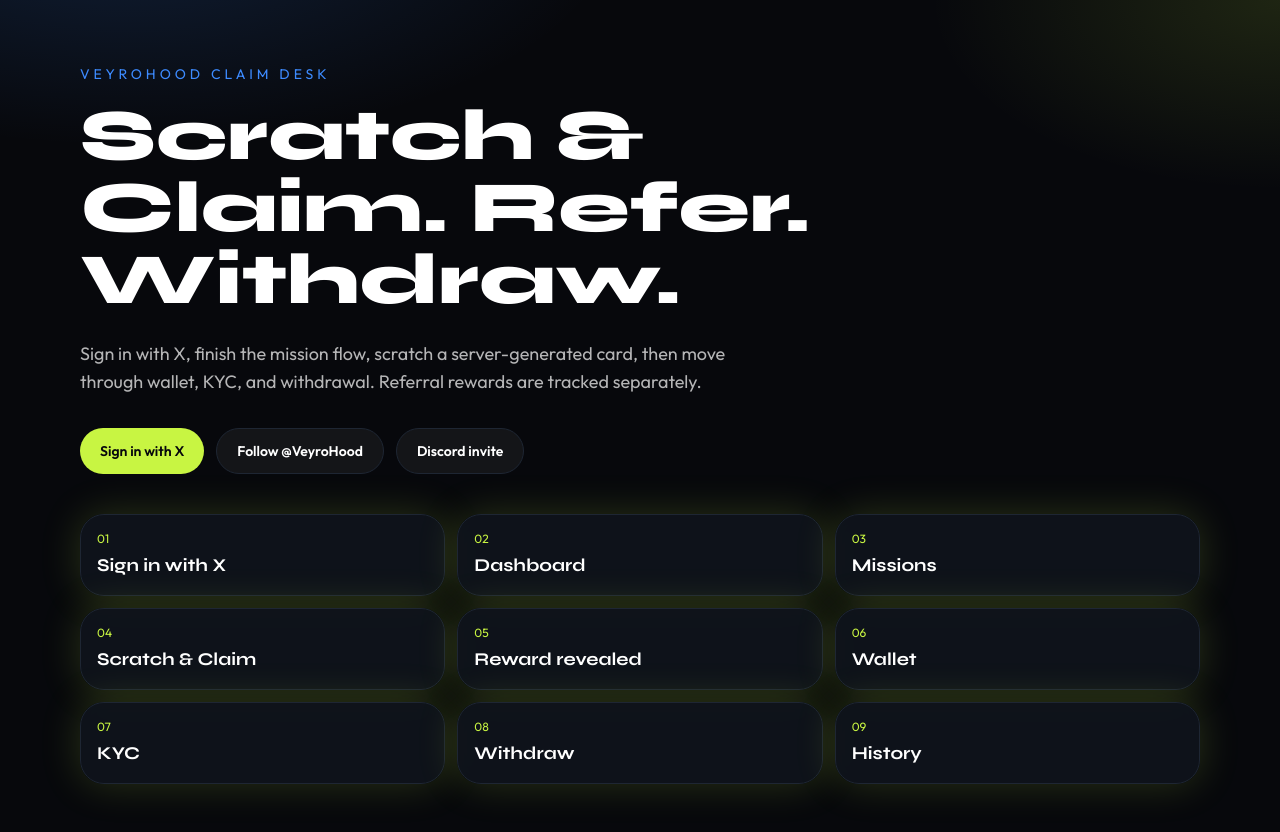
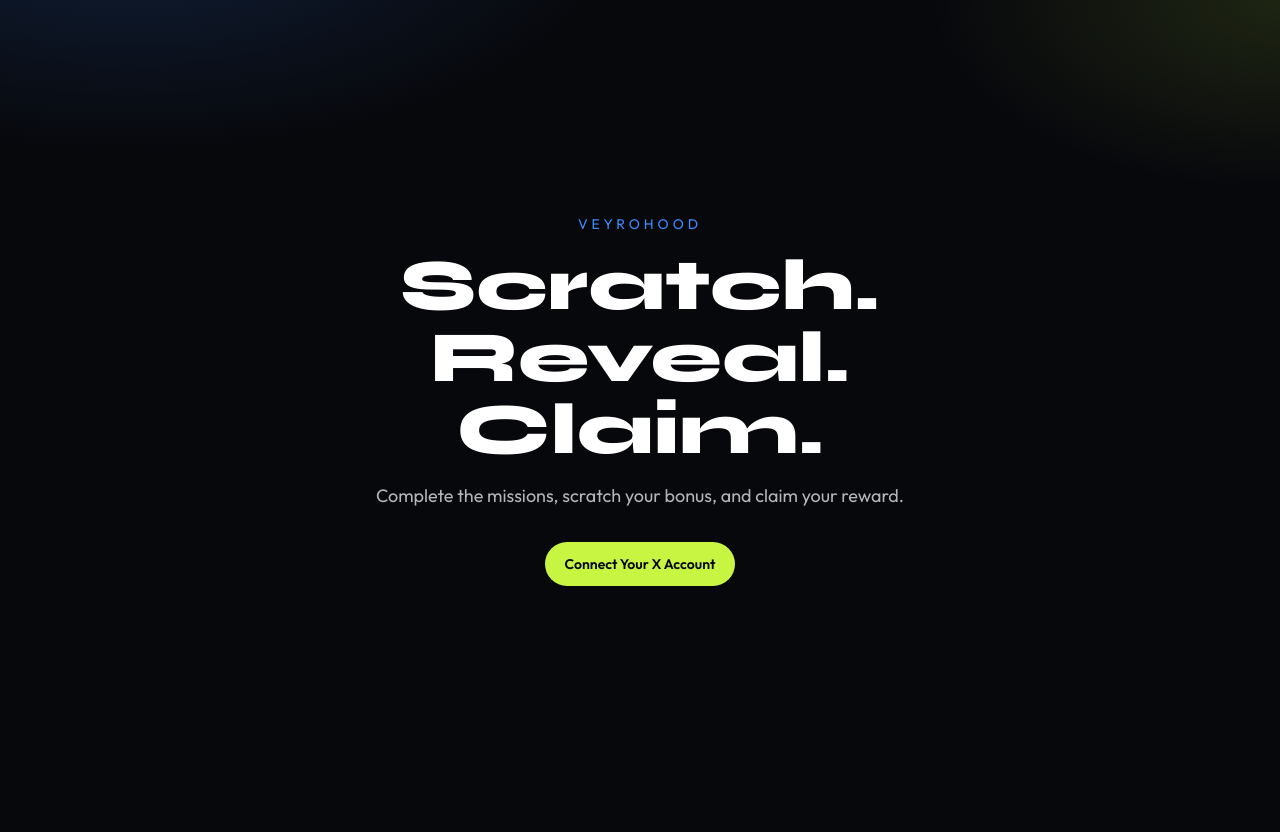
Before and after one commit to joinveyrohood/veyrohood-claim, a Next.js app: page / in a window 1280 px wide. Shown: the top 832 px of the page. After the commit the page ends 800 px from the top, so only its background shows below. Built offline with nearby package versions, Linux system fonts and the light colour scheme.

Commit message:
Route X login to missions, then scratch, claim, and wallet.

```diff
--- a/app/api/auth/x/callback/route.ts
+++ b/app/api/auth/x/callback/route.ts
@@ -23,23 +23,19 @@ export async function GET(request: Request) {
     applyCookie(res, clearOauthCookie());
     return res;
   };
-
   if (oauthError) return fail(oauthError);
   if (!code || !state) return fail("Missing OAuth code.");
   const raw = readOauthCookie(request);
   const saved = raw ? decodeOauthPayload(raw) : null;
   if (!saved) return fail("OAuth session expired. Try again.");
   if (saved.state !== state) return fail("OAuth state mismatch.");
-
   try {
     const token = await exchangeXCode(code, saved.verifier);
     const profile = await fetchXMe(token.access_token);
     const expires = new Date(Date.now() + (token.expires_in || 7200) * 1000).toISOString();
     const db = supabaseAdmin();
     const { data: existing } = await db.from("users").select("id").eq("x_user_id", profile.id).maybeSingle();
-    const { data: user, error } = await db
-      .from("users")
-      .upsert({
+    const { data: user, error } = await db.from("users").upsert({
       x_user_id: profile.id,
       x_username: profile.username,
       display_name: profile.name,
@@ -48,27 +44,12 @@ export async function GET(request: Request) {
       x_refresh_token: token.refresh_token || null,
       x_token_expires_at: expires,
       updated_at: new Date().toISOString()
-      }, { onConflict: "x_user_id" })
-      .select("id, x_username")
-      .single();
+    }, { onConflict: "x_user_id" }).select("id, x_username").single();
     if (error || !user) return fail(error?.message || "Could not save user.");
-
     await ensureReferralCode(user.id);
     if (!existing) await attributeReferral(user.id, readRef(request));
-    const { data: mission } = await db.from("missions").select("id").eq("code", "follow_x").maybeSingle();
-    if (mission?.id) {
-      await db.from("user_missions").upsert({
-        user_id: user.id,
-        mission_id: mission.id,
-        status: "COMPLETED",
-        last_error: null,
-        verified_at: new Date().toISOString(),
-        updated_at: new Date().toISOString()
-      }, { onConflict: "user_id,mission_id" });
-    }
-
     const session = await signUserSession({ sub: user.id, username: user.x_username });
-    const res = NextResponse.redirect(`${appUrl()}/dashboard`);
+    const res = NextResponse.redirect(`${appUrl()}/missions`);
     applyCookie(res, sessionCookie(session));
     applyCookie(res, clearOauthCookie());
     res.cookies.set("sc_ref", "", { path: "/", maxAge: 0 });
--- a/app/page.tsx
+++ b/app/page.tsx
@@ -1,34 +1,18 @@
 "use client";
 
-import Link from "next/link";
 import { useEffect } from "react";
-
-const steps = ["Sign in with X", "Dashboard", "Missions", "Scratch & Claim", "Reward revealed", "Wallet", "KYC", "Withdraw", "History"];
 
 export default function HomePage() {
   useEffect(() => {
     const ref = new URLSearchParams(window.location.search).get("ref");
     if (ref) fetch(`/api/referral/capture?code=${encodeURIComponent(ref)}`);
   }, []);
-
   return (
-    <main className="mx-auto flex min-h-screen max-w-6xl flex-col justify-center px-4 py-16">
-      <p className="mb-4 text-sm uppercase tracking-[0.28em] text-electric">VeyroHood claim desk</p>
-      <h1 className="max-w-3xl font-display text-5xl font-extrabold leading-tight md:text-7xl">Scratch & Claim. Refer. Withdraw.</h1>
-      <p className="mt-6 max-w-2xl text-lg text-white/70">Sign in with X, finish the mission flow, scratch a server-generated card, then move through wallet, KYC, and withdrawal. Referral rewards are tracked separately.</p>
-      <div className="mt-8 flex flex-wrap gap-3">
-        <Link href="/login" className="btn-lime">Sign in with X</Link>
-        <a href="https://x.com/VeyroHood" className="btn-ghost">Follow @VeyroHood</a>
-        <a href="https://discord.gg/ZKWGaxafe" className="btn-ghost">Discord invite</a>
-      </div>
-      <div className="mt-10 grid gap-3 md:grid-cols-3">
-        {steps.map((step, index) => (
-          <div key={step} className="card p-4">
-            <p className="text-xs text-lime">0{index + 1}</p>
-            <p className="mt-1 font-display text-lg font-bold">{step}</p>
-          </div>
-        ))}
-      </div>
+    <main className="mx-auto flex min-h-screen max-w-3xl flex-col items-center justify-center px-4 text-center">
+      <p className="text-sm uppercase tracking-[0.28em] text-electric">VeyroHood</p>
+      <h1 className="mt-4 font-display text-5xl font-extrabold md:text-7xl">Scratch. Reveal. Claim.</h1>
+      <p className="mt-4 max-w-xl text-lg text-white/70">Complete the missions, scratch your bonus, and claim your reward.</p>
+      <a href="/api/auth/x/start" className="btn-lime mt-8 px-8 py-4 text-base">Connect Your X Account</a>
     </main>
   );
 }
--- a/components/Nav.tsx
+++ b/components/Nav.tsx
@@ -5,11 +5,10 @@ import { usePathname } from "next/navigation";
 import { useState } from "react";
 
 const links = [
-  ["/dashboard", "Dashboard"],
   ["/missions", "Missions"],
   ["/scratch", "Scratch & Claim"],
+  ["/wallet", "Wallet"],
   ["/referral", "Referral"],
-  ["/wallet", "Wallet"],
   ["/kyc", "KYC"],
   ["/withdraw", "Withdraw"],
   ["/history", "History"]
@@ -21,19 +20,18 @@ export function Nav({ username }: { username?: string }) {
   return (
     <>
       <aside className={`fixed inset-y-0 left-0 z-30 w-64 border-r border-line bg-ink/95 p-4 backdrop-blur transition md:translate-x-0 ${open ? "translate-x-0" : "-translate-x-full"}`}>
-        <Link href="/dashboard" className="font-display text-xl font-extrabold">VeyroHood <span className="text-lime">Claim</span></Link>
-        <p className="mt-1 text-xs text-white/40">Scratch, claim, refer</p>
+        <Link href="/missions" className="font-display text-xl font-extrabold">VeyroHood <span className="text-lime">Claim</span></Link>
         <nav className="mt-6 grid gap-1">
           {links.map(([href, label]) => (
-            <Link key={href} href={href} onClick={() => setOpen(false)} className={`rounded-2xl px-3 py-2 text-sm ${path === href ? "bg-lime text-ink" : "text-white/70 hover:bg-white/5"}`}>{label}</Link>
+            <Link key={href} href={href} onClick={() => setOpen(false)} className={`rounded-2xl px-3 py-3 text-sm ${path === href ? "bg-lime text-ink" : "text-white/70 hover:bg-white/5"}`}>{label}</Link>
           ))}
-          <a href="/api/auth/logout" className="rounded-2xl px-3 py-2 text-sm text-white/70 hover:bg-white/5">Logout</a>
+          <a href="/api/auth/logout" className="rounded-2xl px-3 py-3 text-sm text-white/70 hover:bg-white/5">Logout</a>
         </nav>
       </aside>
       {open ? <button className="fixed inset-0 z-20 bg-black/50 md:hidden" onClick={() => setOpen(false)} aria-label="Close menu" /> : null}
       <header className="sticky top-0 z-10 flex items-center justify-between border-b border-white/5 bg-ink/80 px-4 py-3 backdrop-blur md:ml-64">
         <button className="btn-ghost px-3 py-2 md:hidden" onClick={() => setOpen(true)}>Menu</button>
-        <p className="text-sm text-white/60">{username ? `@${username}` : "Claim desk"}</p>
+        <p className="text-sm text-white/60">{username ? `@${username}` : "VeyroHood"}</p>
         <a href="/api/auth/logout" className="text-sm text-white/60">Logout</a>
       </header>
     </>
--- a/lib/config.ts
+++ b/lib/config.ts
@@ -1,54 +1,34 @@
 export const REWARD_AMOUNTS = [20, 25, 30, 40, 50, 60, 75, 100] as const;
 export type RewardAmount = (typeof REWARD_AMOUNTS)[number];
-
 export const NETWORKS = ["Ethereum", "Base", "Arbitrum", "BNB Chain", "Polygon"] as const;
-export type Network = (typeof NETWORKS)[number];
-
-export const MISSION_CODES = ["follow_x", "join_discord", "like_pinned", "repost_pinned", "reply_pinned"] as const;
-export type MissionCode = (typeof MISSION_CODES)[number];
-
-export const ACTION_MISSIONS = ["like_pinned", "repost_pinned", "reply_pinned"] as const;
+export const MISSION_CODES = ["follow_x", "like_pinned", "repost_pinned", "reply_pinned", "join_discord"] as const;
+export const ACTION_MISSIONS = ["follow_x", "like_pinned", "repost_pinned", "reply_pinned"] as const;
 
 export function appUrl() {
   return (process.env.NEXT_PUBLIC_APP_URL || "http://localhost:3000").replace(/\/$/, "");
 }
-
 export function officialUsername() {
   return (process.env.X_OFFICIAL_USERNAME || "VeyroHood").trim().replace(/^@/, "");
 }
-
 export function pinnedPostUrl() {
   return (process.env.X_PINNED_POST_URL || "").trim();
 }
-
 export function discordInviteUrl() {
   return process.env.DISCORD_INVITE_URL || "https://discord.gg/ZKWGaxafe";
 }
-
 export function followUrl() {
   return `https://x.com/${officialUsername()}`;
 }
-
 export function referralRewardConfig() {
   const flat = Number(process.env.REFERRAL_REWARD_AMOUNT || "");
-  const percent = Number(process.env.REFERRAL_REWARD_PERCENT || "10");
-  return {
-    flat: Number.isFinite(flat) && flat > 0 ? flat : 0,
-    percent: Number.isFinite(percent) && percent >= 0 ? percent : 10
-  };
+  const percent = Number(process.env.REFERRAL_REWARD_PERCENT || "20");
+  return { flat: Number.isFinite(flat) && flat > 0 ? flat : 0, percent: Number.isFinite(percent) && percent >= 0 ? percent : 20 };
 }
-
 export function referralRewardFor(scratchAmount: number) {
   const config = referralRewardConfig();
   if (config.flat > 0) return Number(config.flat.toFixed(2));
   return Number(((scratchAmount * config.percent) / 100).toFixed(2));
 }
-
-export function tweetIdFromUrl(url: string) {
-  const match = url.match(/status\/(\d+)/);
-  return match?.[1] || null;
-}
-
 export function sessionSecret() {
   return process.env.SESSION_SECRET || process.env.ADMIN_SECRET || "";
 }
```
Lines whose indentation alone changed are shown as unchanged.
